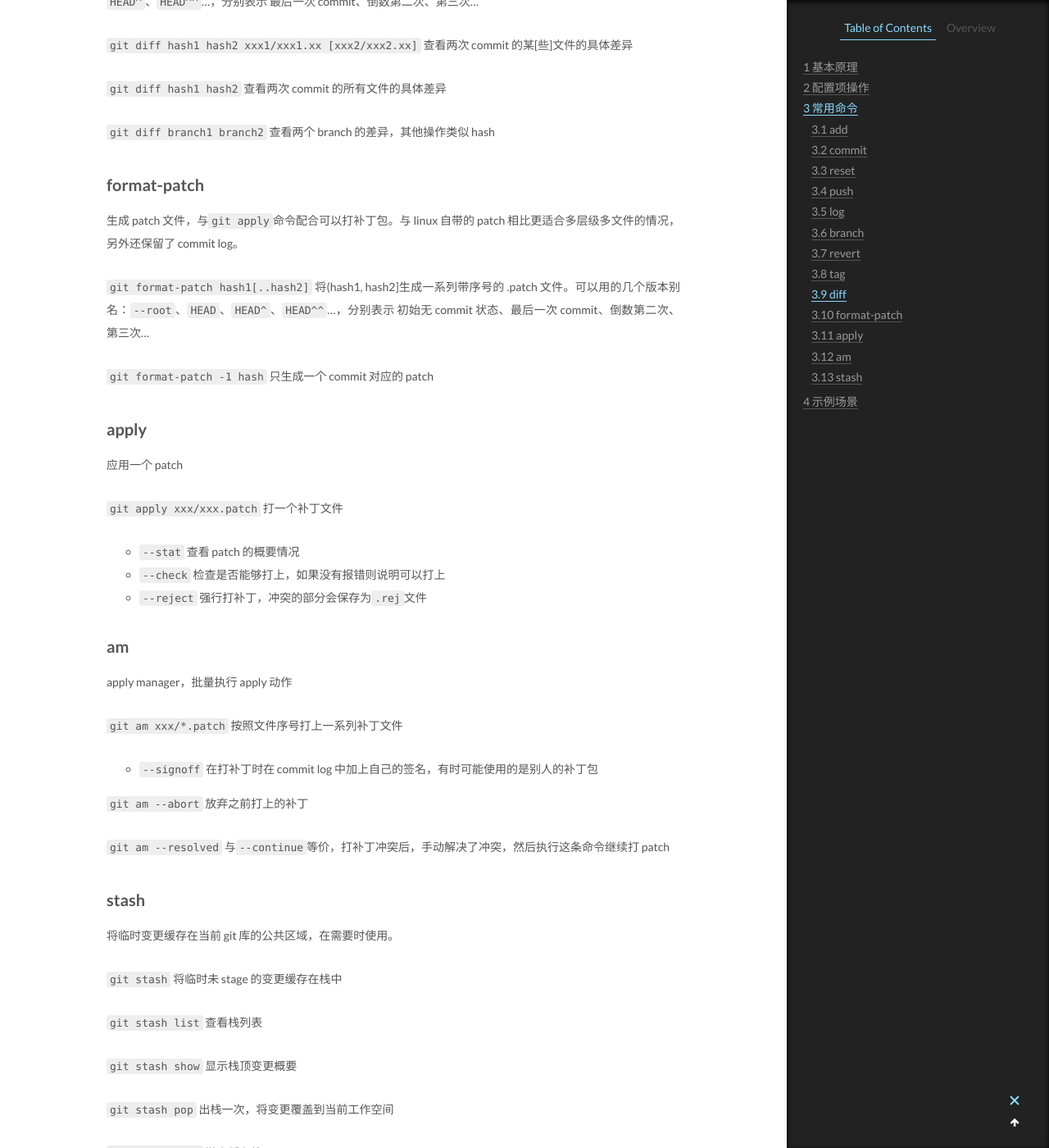
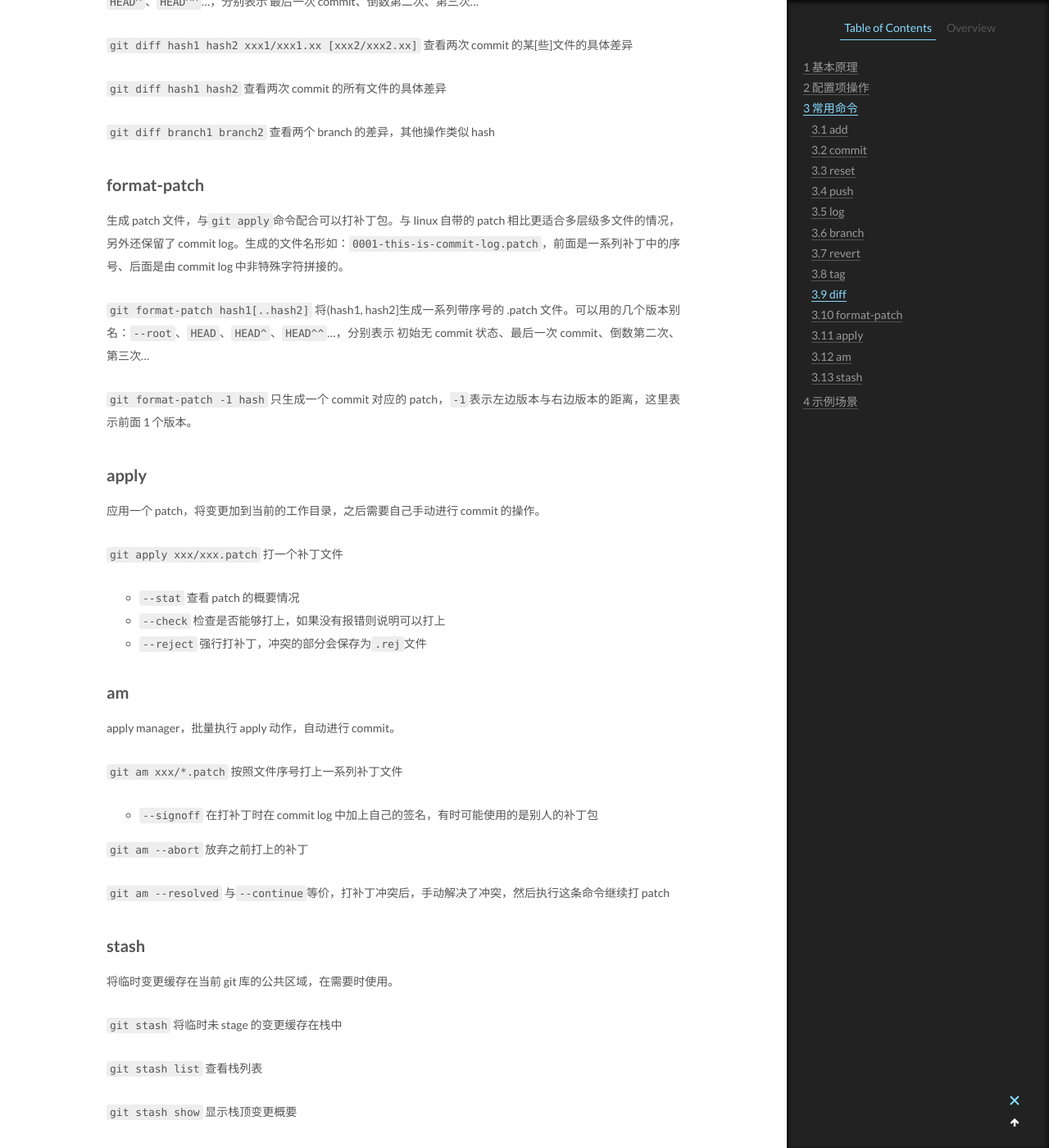
Before and after one commit to CodeHunter2006/CodeHunter2006.github.io, a Jekyll site: the page built from _posts/2019-10-02-Git_CMD.md, in a window 1280 px wide and 1400 px high, scrolled down 6978 px. Shown: the whole window at 82% size. Built offline with Jekyll 4.4.1, drawn with Linux system fonts in a browser that asks for light colours; some of the changed text lies outside the part shown.

````diff
--- a/_posts/2019-10-02-Git_CMD.md
+++ b/_posts/2019-10-02-Git_CMD.md
@@ -253,15 +253,15 @@ commit 名称即使用前缀也不容易记忆，可以使用最近几次 commit
 
 ## format-patch
 
-生成 patch 文件，与`git apply`命令配合可以打补丁包。与 linux 自带的 patch 相比更适合多层级多文件的情况，另外还保留了 commit log。
+生成 patch 文件，与`git apply`命令配合可以打补丁包。与 linux 自带的 patch 相比更适合多层级多文件的情况，另外还保留了 commit log。生成的文件名形如：`0001-this-is-commit-log.patch`，前面是一系列补丁中的序号、后面是由 commit log 中非特殊字符拼接的。
 
 `git format-patch hash1[..hash2]` 将(hash1, hash2]生成一系列带序号的 .patch 文件。可以用的几个版本别名：`--root`、`HEAD`、`HEAD^`、`HEAD^^`...，分别表示 初始无 commit 状态、最后一次 commit、倒数第二次、第三次...
 
-`git format-patch -1 hash` 只生成一个 commit 对应的 patch
+`git format-patch -1 hash` 只生成一个 commit 对应的 patch，`-1`表示左边版本与右边版本的距离，这里表示前面 1 个版本。
 
 ## apply
 
-应用一个 patch
+应用一个 patch，将变更加到当前的工作目录，之后需要自己手动进行 commit 的操作。
 
 `git apply xxx/xxx.patch`
 打一个补丁文件
@@ -272,7 +272,7 @@ commit 名称即使用前缀也不容易记忆，可以使用最近几次 commit
 
 ## am
 
-apply manager，批量执行 apply 动作
+apply manager，批量执行 apply 动作，自动进行 commit。
 
 `git am xxx/*.patch`
 按照文件序号打上一系列补丁文件
@@ -368,3 +368,17 @@ git add .
 git am ../patches/*.patch --continue
 // 遇到冲突持续解决，直到最后完成补丁
 ```
+
+## 把一些常用的临时代码打成 patch 文件，需要时使用
+
+```
+// 先将临时代码提交到commit
+git commit -a -m "temp code function"
+// 生成补丁文件
+git format-patch HEAD^
+// 将补丁文件拷贝到别处备份
+mv 0001-temp-code-function.patch ../
+// 切换当前的branch、开发、commit
+// 将临时代码应用到工作目录
+git apply ../0001-temp-code-function.patch
+```
````
Also changed, not shown: _posts/2018-09-02-Linux_Shell_Command.md (+6 -9 lines).
